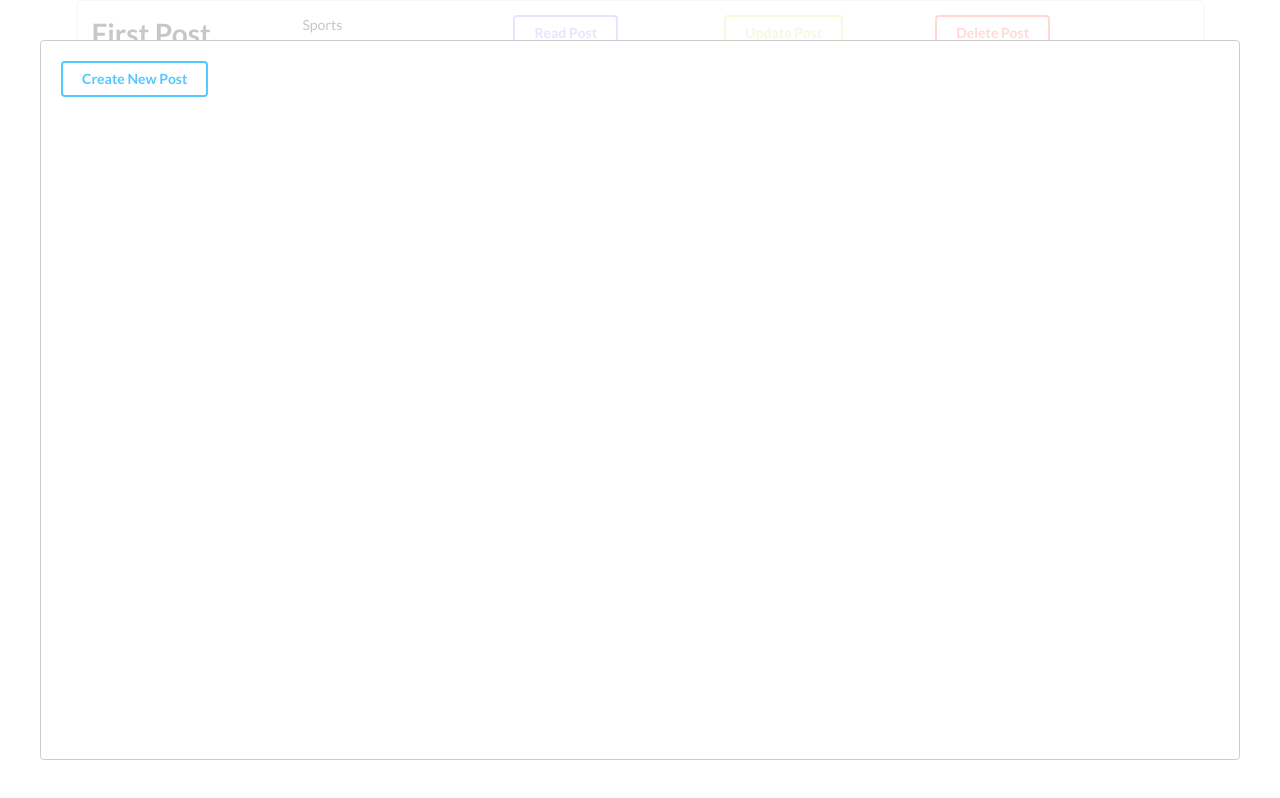
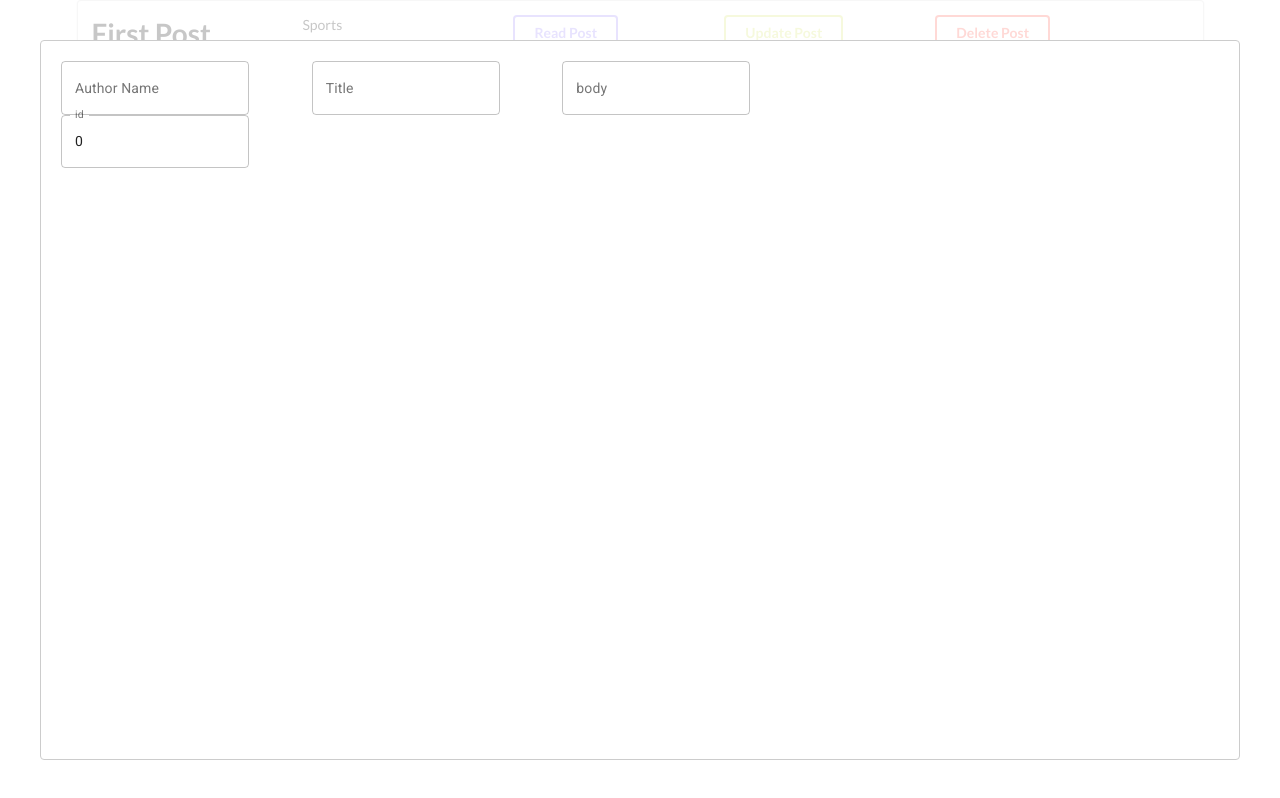
Before and after one commit to Samiur-UTI/Wedevs-CRUD-Task-, a React (Create React App) app: page / in a window 1280 px wide. Both pictures are taken after a click on the button "Create New Post". Built offline with nearby package versions, Linux system fonts and the light colour scheme.

Commit message:
create almost done

```diff
--- a/package.json
+++ b/package.json
@@ -3,12 +3,12 @@
   "version": "0.1.0",
   "private": true,
   "dependencies": {
+    "@material-ui/core": "^4.11.3",
+    "@material-ui/icons": "^4.11.2",
     "@testing-library/jest-dom": "^5.11.9",
     "@testing-library/react": "^11.2.5",
     "@testing-library/user-event": "^12.8.3",
-    "bootstrap": "^4.6.0",
     "react": "^17.0.1",
-    "react-bootstrap": "^1.5.2",
     "react-dom": "^17.0.1",
     "react-modal": "^3.12.1",
     "react-scripts": "4.0.3",
--- a/public/index.html
+++ b/public/index.html
@@ -4,7 +4,9 @@
     <meta charset="utf-8" />
     <link rel="icon" href="%PUBLIC_URL%/favicon.ico" />
     <link rel="stylesheet" href="https://cdnjs.cloudflare.com/ajax/libs/semantic-ui/2.4.1/semantic.min.css" integrity="sha512-8bHTC73gkZ7rZ7vpqUQThUDhqcNFyYi2xgDgPDHc+GXVGHXq+xPjynxIopALmOPqzo9JZj0k6OqqewdGO3EsrQ==" crossorigin="anonymous" />
-    <meta name="viewport" content="width=device-width, initial-scale=1" />
+    <link rel="stylesheet" href="https://fonts.googleapis.com/css?family=Roboto:300,400,500,700&display=swap" />
+    <link rel="stylesheet" href="https://fonts.googleapis.com/icon?family=Material+Icons" />
+    <meta name="viewport" content="minimum-scale=1,width=device-width, initial-scale=1" />
     <meta name="theme-color" content="#000000" />
     <meta
       name="description"
--- a/src/components/form.js
+++ /dev/null
@@ -1,6 +0,0 @@
-const FormCreate = () => {
-    return(
-      <button className='ui inverted blue button'>Create New Post</button>
-    );
-}
-export default FormCreate;
--- /dev/null
+++ b/src/components/modals/createForm.js
@@ -0,0 +1,41 @@
+import React, {useState, useEffect} from 'react';
+import { Grid, FormControl, TextField} from '@material-ui/core';
+
+const initialVal = {
+  id:0,
+  author:'',
+  title:'',
+  body:'',
+  category:'',
+  isPermanent: false
+
+}
+const FormCreate = () => {
+    const [initFormValue, setinitFormValue] = useState(initialVal);
+    const handleInputChange = (e) => {
+      const {name,value} = e.target;
+      setinitFormValue({
+        ...initFormValue,
+        [name]:value
+      });
+    }
+    return(
+      <FormControl>
+        <Grid container>
+          <Grid item xs={8} sm={6} md={4}>
+              <TextField label="Author Name" name='author' onChange={handleInputChange} variant="outlined" value={initFormValue.author}/>
+          </Grid>
+          <Grid item xs={8} sm={6} md={4}>
+              <TextField label="Title" name='title' onChange={handleInputChange} variant="outlined" value={initFormValue.title}/>
+          </Grid>
+          <Grid item xs={8} sm={6} md={4}>
+              <TextField label="body" name='body' onChange={handleInputChange} variant="outlined" value={initFormValue.body}/>
+          </Grid>
+          <Grid item xs={8} sm={6} md={4}>
+              <TextField label="id" name='id' onChange={handleInputChange} variant="outlined" value={initFormValue.id}/>
+          </Grid>
+        </Grid>
+      </FormControl>
+    );
+}
+export default FormCreate;
--- a/src/components/posts.js
+++ b/src/components/posts.js
@@ -1,7 +1,9 @@
 import {useState} from 'react';
 import Post from './post';
 import Modal from 'react-modal';
-import FormCreate from './form';
+import FormCreate from './modals/createForm';
+
+Modal.setAppElement('#root');
 const Posts = () => {
     const [post,setPost] = useState([
         {author: 'Samiur', title:'First Post', body:'Lorem Ipsum....', id:1, category:'Sports'},
```
Also changed, not shown: 1 other file (tests, documents, lock files or other folders).
